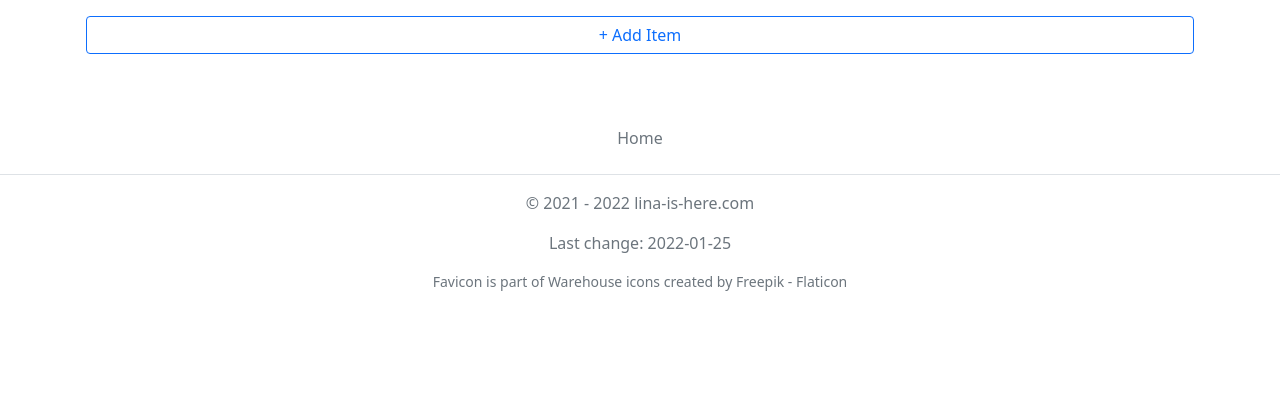
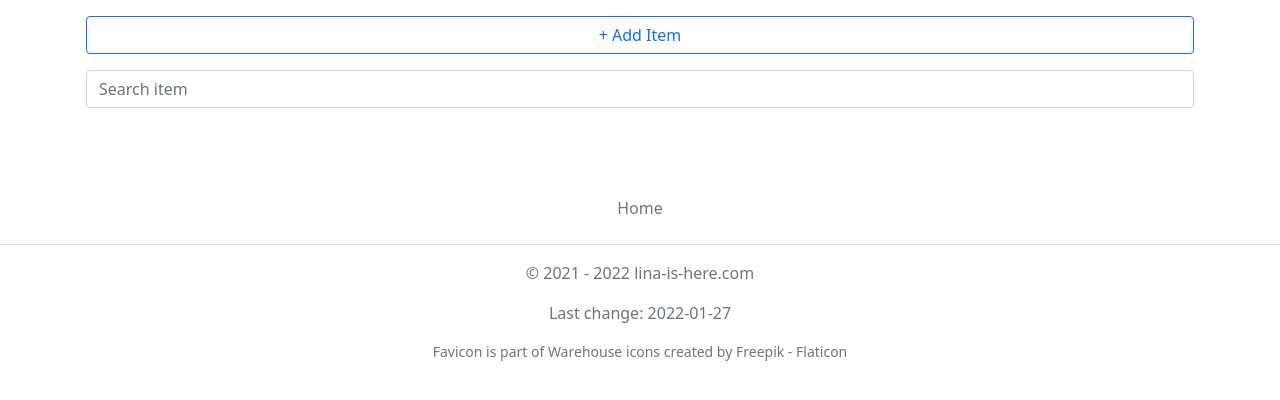
Before and after one commit to lina-is-here/home_inventory, a Django app: template home_inventory/inventory/templates/location-detail.html in a window 1280 px wide. Shown: the part 112-512 px from the top of the page. Run offline with Django 4.2, Linux system fonts and the light colour scheme; the template is opened without the code that fills it, so the values that code supplies are empty; some libraries are stand-ins or nearby versions.

Commit message:
add search in the location

```diff
--- a/home_inventory/inventory/templates/footer.html
+++ b/home_inventory/inventory/templates/footer.html
@@ -3,7 +3,7 @@
         <li class="nav-item"><a href="{% url 'index' %}" class="nav-link px-2 text-muted">Home</a></li>
     </ul>
     <p class="text-center text-muted">© 2021 - 2022 lina-is-here.com</p>
-    <p id="commit-date-id" class="text-center text-muted">Last change: 2022-01-25</p>
+    <p id="commit-date-id" class="text-center text-muted">Last change: 2022-01-27</p>
     <a class="text-decoration-none" href="https://www.flaticon.com/free-icons/warehouse" title="warehouse icons"><p
             class="text-center text-muted small">Favicon is part of Warehouse icons created by Freepik - Flaticon</p></a>
 </footer>
--- a/home_inventory/inventory/templates/location-detail.html
+++ b/home_inventory/inventory/templates/location-detail.html
@@ -1,4 +1,5 @@
 {% extends "base.html" %}
+{% load static %}
 
 {% block title %}<title>{{ location.name|title }}</title>{% endblock %}
 
@@ -10,19 +11,23 @@
             <li class="breadcrumb-item active" aria-current="page">{{ location.name }}</li>
         </ol>
     </nav>
-    <div class="d-grid gap-2">
+    <div class="d-grid gap-2 mb-3">
         <a class="btn btn-outline-primary" href="{% url 'add-item' location_id=location_id %}" role="button">+ Add
             Item</a>
     </div>
+    <div class="input-group mb-3">
+        <input id="search-item" type="text" class="form-control" placeholder="Search item" aria-label="Search item"
+               aria-describedby="basic-addon2">
+    </div>
     {% if rows %}
-    <table class="table table-bordered">
+    <table id="items-table" class="table table-bordered">
         <tbody>
         {% for row in rows %}
-            <tr>
+        <tr class="item-category">
             <th colspan="3">{{ row.category}}</th>
         </tr>
         {% for item in row.items %}
-            <tr class="{% if item.is_expired %}table-danger{% elif item.is_expiring_soon %}table-warning{% endif %}">
+        <tr class="item-row{% if item.is_expired %} table-danger{% elif item.is_expiring_soon %} table-warning{% endif %}">
             <td><a href="{% url 'edit-item' item_id=item.id %}">{{ item.name }}</a></td>
             <td>{{ item.quantity }} {{ item.measurement.name }}</td>
             <td>{{ item.expiry_date }}</td>
@@ -34,3 +39,22 @@
     {% endif %}
 </main>
 {% endblock %}
+
+{% block footer_extra %}
+<script type="text/javascript" src="{% static 'admin/js/vendor/jquery/jquery.js' %}"></script>
+<script>
+    (function ($) {
+        $('#search-item').on("input", function () {
+            var search_text = $("#search-item").val()
+            $("#items-table tr.item-row").each(function () {
+                var item_name = $(this).find("a").text();
+                if (item_name.toLowerCase().includes(search_text.toLowerCase())) {
+                    $(this).show();
+                } else {
+                    $(this).hide();
+                }
+            });
+        });
+    })($)
+</script>
+{% endblock %}
```
Lines whose indentation alone changed are shown as unchanged.
